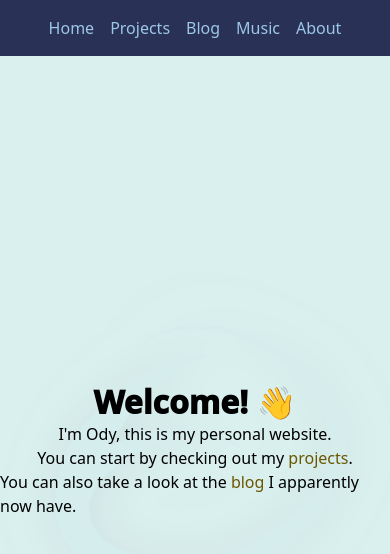
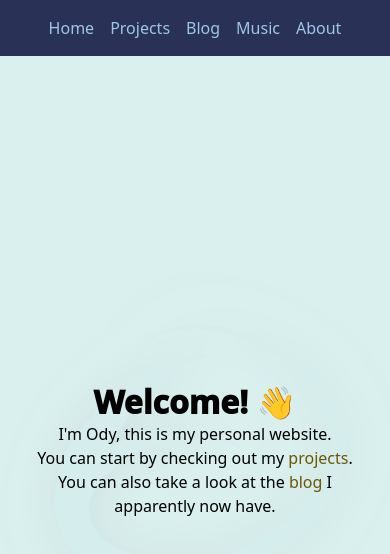
Before and after one commit to Odilf/odilf.com, a SvelteKit app: page / in a window 390 px wide. Shown: the top 554 px of the page. Built offline with nearby package versions, Linux system fonts and the light colour scheme.

Commit message:
fixed landing page layout on mobile

```diff
--- a/src/routes/+page.svelte
+++ b/src/routes/+page.svelte
@@ -25,6 +25,9 @@
 		display: grid;
 		place-items: center;
 		place-content: center;
+
+		text-align: center;
+		padding: 1em;
 
 		height: calc(100% - var(--navbar-height));
 		position: relative;
```
